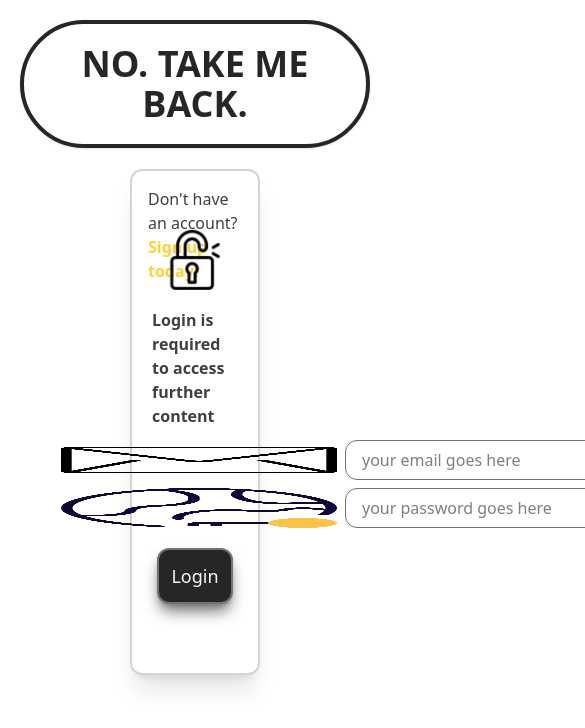
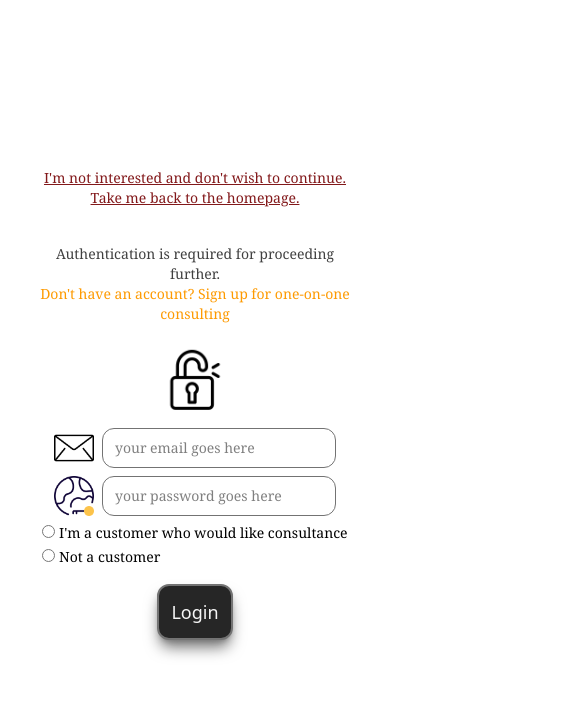
Before and after one commit to hhf112/buildathon, a Next.js app in the folder client/: page /auth in a window 390 px wide. Shown: the top 728 px of the page, 585 px wide, since content can reach past the window. Built offline with nearby package versions, Linux system fonts and the light colour scheme.

Commit message:
optimize login for mobile view

```diff
--- a/client/app/auth/LoginSignUp.tsx
+++ b/client/app/auth/LoginSignUp.tsx
@@ -11,10 +11,10 @@ function InputBox({ ref,
   imgSrc: string,
   placeholder: string
 }) {
-  return <div className="flex items-stretch h-12">
-    <img src={imgSrc} className=" my-1 mx-1" />
+  return <div className="flex justify-center h-12">
+    <img src={imgSrc} className=" my-1 mx-1 " />
     <input ref={ref} type={type} id="email" placeholder={placeholder}
-      className="w-65  p-4 border border-neutral-500 my-1 mx-1 rounded-xl focus:border-cyan-100" />
+      className="p-3 border border-neutral-500 my-1 mx-1 font-serif text-sm rounded-xl focus:border-cyan-100" />
   </div>
 }
 
@@ -50,18 +50,18 @@ export function LoginSignUp({
   }, [])
 
   return (
-    <div className={`bg-white relative flex flex-col w-2/6 h-3/5 items-center justify-center
-  border-2 border-neutral-300 rounded-xl shadow-xl p-5
+    <div className={`bg-white flex flex-col items-center justify-center
+    p-5
 ${formMount ? "opacity-100 translate-y-0" : "opacity-0 translate-y-2"} transform duration-500
- transition delay-100`}>
+ transition delay-100 `}>
 
       {/*Top Text*/}
-      <div className="prose prose-sm absolute  top-0 m-4">
+      <div className="m-4">
         <h3 className={`hover:-translate-y-1 transition delay-75 text-neutral-700
           transform duration-1000
 ${formMount ? "opacity-100" : "opacity-0"}`}>
-          {login ? "Don't have an account?" : "Already have an account?"}
-          <a className="text-amber-300 font-semibold cursor-pointer"
+          <p className="text-sm text-center font-serif">{login ? "Authentication is required for proceeding further." : "Already have an account?"}</p>
+          <a className="text-amber-500 cursor-pointer"
             onClick={() => {
               if (login) {
                 setLogin(false);
@@ -72,25 +72,28 @@ ${formMount ? "opacity-100" : "opacity-0"}`}>
                 setSignUp(false);
               }
             }}>
-            {login ? "Sign up today!" : "Login!"}
+            <p className="text-sm text-center font-serif"> {login ? "Don't have an account? Sign up for one-on-one consulting" : "Continue with your details"} </p>
           </a>
         </h3>
       </div>
 
-      <img src="/unlock.png" className={`animate-bounce w-15 h-15 object-fill m-2
+      <img src="/unlock.png" className={`animate-bounce w-15 h-15 object-fill m-3
     ${formMount ? "opacity-100" : "opacity-0"} transform duration-1000 transition delay-1000`} />
 
-      <h3 className="text-neutral-700 my-2 font-semibold">
-        {login ? "Login is required to access further content" :
-          "access the best coding platform today!"}
-      </h3>
-
-      <InputBox type="email" ref={emailInputRef} imgSrc="/mail.png" placeholder="your email goes here" />
+      <InputBox  type="email" ref={emailInputRef} imgSrc="/mail.png" placeholder="your email goes here" />
 
       {signUp && <InputBox type="text" ref={usernameInputRef} imgSrc="/user.png" placeholder="your username goes here" />}
 
       <InputBox type="password" ref={passwordInputRef} imgSrc="/globe.png" placeholder="your password goes here" />
 
+
+      <div>
+        <input type="radio" name="auth" value="customer"/>
+        <label htmlFor="customer" className="font-serif text-sm"> I'm a customer who would like consultance</label> <br/>
+        <input type="radio" name="auth" value="admin"/>
+        <label htmlFor="auth" className="text-sm font-serif"> Not a customer</label>
+
+      </div>
       {/*Submit*/}
       <TypeLoginButton
         display={(login ? "Login" : "SignUp")}
--- a/client/app/auth/page.tsx
+++ b/client/app/auth/page.tsx
@@ -8,6 +8,7 @@ import { Disclaimer, TypeLoginButton } from "./components";
 import { useRouter } from "next/navigation";
 import { Submitted } from "./Submitted";
 import { LoginSignUp } from "./LoginSignUp";
+import Link from "next/link";
 
 const authentication: string = "api/auth";
 
@@ -96,19 +97,15 @@ export default function Auth() {
   /* component */
   // console.log(sessionToken);
   return (
-    <div> {/*BG*/}
-
-      <div className="fixed flex justify-center items-center w-full">
-        <button className="m-5 text-4xl rounded-full p-5 bg-white text-neutral-800
-           font-bold border-4 font-Inter z-5 shadow cursor-pointer
-           hover:bg-red-400 hover:-translate-x-5
-          transition-all transform duration-100 delay-75"
-          onClick={() => router.push(data || "/")}>
-          NO. TAKE ME BACK.
-        </button>
+    <div className="flex flex-col justify-center items-center h-screen"> {/*BG*/}
+      <div className="flex justify-center items-center w-full">
+        <Link href="/" className="font-serif text-sm text-center text-red-900 underline">
+          I'm not interested and don't wish to continue. <br/>
+          Take me back to the homepage.
+        </Link>
       </div>
 
-      <div className="flex w-full h-screen justify-center items-center">
+      <div className="flex w-full  justify-center items-center">
         {submitted || sessionToken ? <Submitted
           login={login}
           previous={data}
@@ -132,9 +129,9 @@ export default function Auth() {
           setSignUp={setSignUp}
           Submit={Submit}
         />}
+      </div>
 
-        {errMsg.message.length != 0 && <Disclaimer display={errMsg.message} colorClass={errMsg.color} />}
-      </div>
+      {errMsg.message.length != 0 && <Disclaimer display={errMsg.message} colorClass={errMsg.color} />}
     </div>
   )
 }
--- a/client/package.json
+++ b/client/package.json
@@ -16,7 +16,8 @@
     "mongoose": "^8.18.1",
     "next": "15.5.3",
     "react": "19.1.0",
-    "react-dom": "19.1.0"
+    "react-dom": "19.1.0",
+    "twilio": "^5.9.0"
   },
   "devDependencies": {
     "@eslint/eslintrc": "^3",
```
Also changed, not shown: 1 other file (tests, documents, lock files or other folders).
